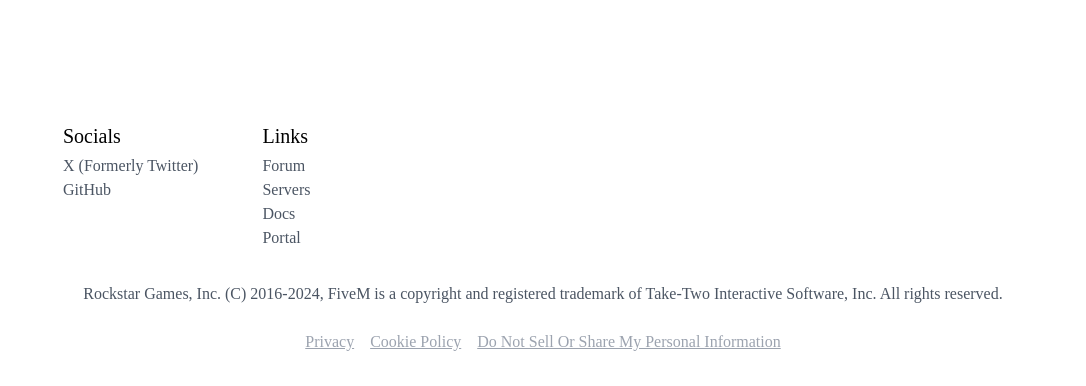
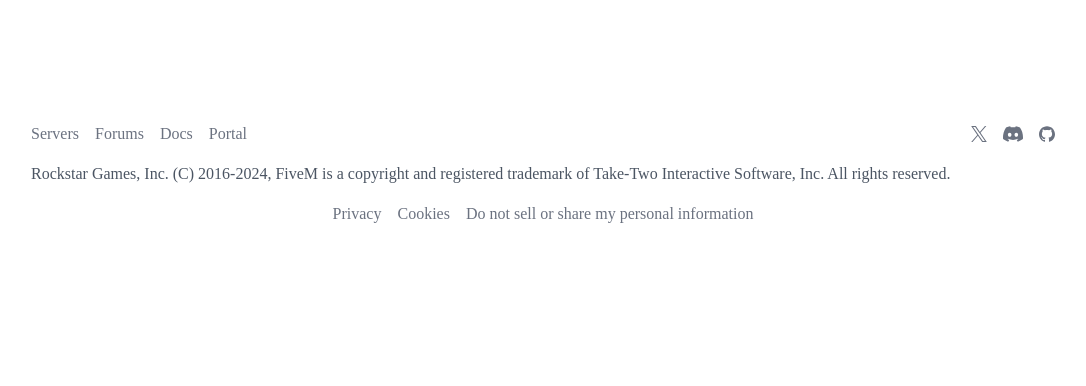
Before and after one commit to wxvedev/fivem.net, an Astro site: page / in a window 1280 px wide. Shown: the part 2071-2457 px from the top of the page, without its empty margins (97-1183 px from the left). After the commit the page ends 2329 px from the top, so only its background shows below. Built offline with nearby package versions, Linux system fonts and the light colour scheme; Astro itself is replaced by a stand-in of ours.

Commit message:
refactor: footer

```diff
--- a/src/components/global/Footer.astro
+++ b/src/components/global/Footer.astro
@@ -1,38 +1,39 @@
 ---
-const sections = [
+import XIcon from "@/assets/icons/brands/X.astro";
+import GitHubIcon from "@/assets/icons/brands/GitHub.astro";
+import DiscordIcon from "@/assets/icons/brands/Discord.astro";
+
+const links = [
   {
-    name: "Socials",
-    links: [
-      {
-        name: "X (Formerly Twitter)",
-        url: "https://x.com/fivem",
+    name: "Servers",
+    url: "https://servers.fivem.net/",
   },
   {
-        name: "GitHub",
-        url: "https://github.com/citizenfx/fivem",
-      },
-    ],
-  },
-  {
-    name: "Links",
-    links: [
-      {
-        name: "Forum",
-        url: "https://forum.cfx.re",
-      },
-      {
-        name: "Servers",
-        url: "https://servers.cfx.re",
+    name: "Forums",
+    url: "https://forum.fivem.net/",
   },
   {
     name: "Docs",
-        url: "https://docs.fivem.net",
+    url: "https://docs.fivem.net/",
   },
   {
     name: "Portal",
-        url: "https://portal.cfx.re",
+    url: "https://portal.cfx.re/",
   },
-    ],
+];
+
+const socials = [
+  {
+    icon: XIcon,
+    url: "https://servers.fivem.net/",
+  },
+  {
+    icon: DiscordIcon,
+    url: "https://servers.fivem.net/",
+  },
+  {
+    icon: GitHubIcon,
+    url: "https://forum.fivem.net/",
   },
 ];
 
@@ -42,64 +43,63 @@
     url: "https://www.rockstargames.com/privacy",
   },
   {
-    name: "Cookie Policy",
+    name: "Cookies",
     url: "https://www.rockstargames.com/cookies",
   },
   {
-    name: "Do Not Sell Or Share My Personal Information",
+    name: "Do not sell or share my personal information",
     url: "https://www.rockstargames.com/ccpa",
   },
 ];
 ---
 
-<footer class="space-y-8 w-[80%] py-8 md:mx-auto px-8">
-  <section class="flex flex-row justify-between md:justify-normal gap-4 md:gap-16">
+<footer class="space-y-4 md:w-[80%] px-12 py-12 md:py-8 md:px-0 md:mx-auto">
+  <div class="flex justify-between">
+    <ul class="flex items-center gap-4">
       {
-      sections.map((section) => {
-        return (
-          <section class="space-y-1">
-            <header>
-              <h1 class="text-xl font-medium">{section.name}</h1>
-            </header>
-            <main>
-              <ul>
-                {section.links.map((link) => (
+        links.map((link) => (
           <li>
             <a
-                      class="text-gray-600 dark:text-gray-400 hover:text-gray-800 dark:hover:text-gray-200 transition-all"
               href={link.url}
-                      target="blank"
-                      type="noreferrer"
-                    >
-                      {link.name}
-                    </a>
-                  </li>
-                ))}
-              </ul>
-            </main>
-          </section>
-        );
-      })
-    }
-  </section>
-  <section class="space-y-6">
-    <p class="md:text-center text-gray-600 dark:text-gray-400">
-      Rockstar Games, Inc. (C) 2016-2024, FiveM is a copyright and registered
-      trademark of Take-Two Interactive Software, Inc. All rights reserved.
-    </p>
-    <ol class="flex md:flex-row flex-col gap-4 justify-center">
-      {
-        legal.map((link) => (
-          <li>
-            <a
-              class="underline text-gray-400 dark:text-gray-200"
-              href={link.url}
+              class="text-gray-500 dark:text-gray-300 hover:text-black dark:hover:text-gray-200 hover:underline font-medium transition-colors"
             >
               {link.name}
             </a>
           </li>
         ))
       }
-    </ol>
-  </section>
+    </ul>
+    <ul class="flex items-center gap-4">
+      {
+        socials.map((social) => (
+          <li>
+            <a
+              href={social.url}
+              class="text-gray-500 dark:text-gray-300 hover:text-black dark:hover:text-gray-200 font-medium transition-colors"
+            >
+              <social.icon />
+            </a>
+          </li>
+        ))
+      }
+    </ul>
+  </div>
+  <p class="text-gray-600 dark:text-gray-400">
+    Rockstar Games, Inc. (C) 2016-2024, FiveM is a copyright and registered
+    trademark of Take-Two Interactive Software, Inc. All rights reserved.
+  </p>
+  <ul class="flex justify-center items-center gap-4">
+    {
+      legal.map((link) => (
+        <li>
+          <a
+            href={link.url}
+            class="text-gray-500 dark:text-gray-300 hover:text-black dark:hover:text-gray-200 hover:underline font-medium transition-colors"
+          >
+            {link.name}
+          </a>
+        </li>
+      ))
+    }
+  </ul>
 </footer>
```
Lines whose indentation alone changed are shown as unchanged.
